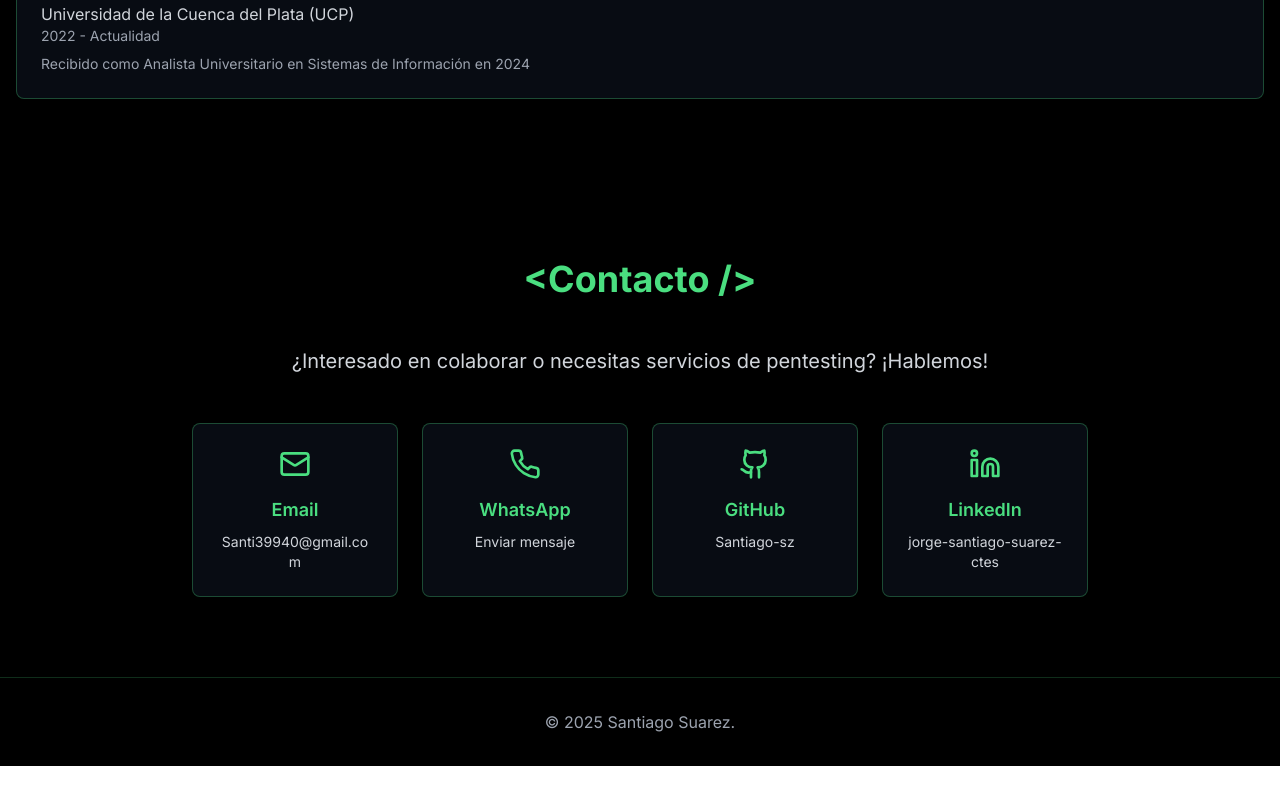
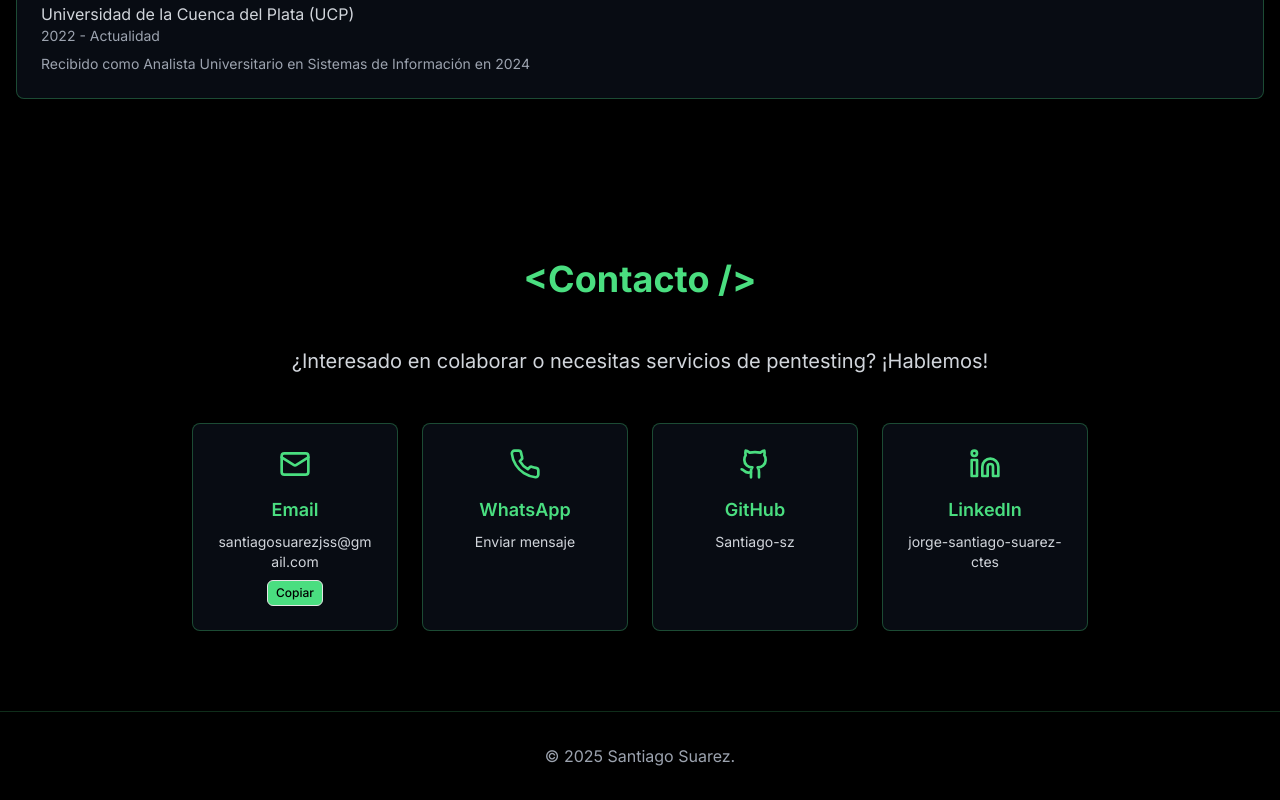
Before and after one commit to Santiago-sz/MiPortfolio, a Next.js app: page / in a window 1280 px wide. Shown: the part 2679-3479 px from the top of the page. Before the commit the page ends 3445 px from the top, so only its background shows below. Built offline with nearby package versions, Linux system fonts and the light colour scheme.

Commit message:
cv cambio

```diff
--- a/app/page.tsx
+++ b/app/page.tsx
@@ -609,8 +609,8 @@ export default function Portfolio() {
                 {
                   icon: Mail,
                   label: "Email",
-                  value: "Santi39940@gmail.com",
-                  href: "mailto:Santi39940@gmail.com",
+                  value: "santiagosuarezjss@gmail.com",
+                  href: "mailto:santiagosuarezjss@gmail.com",
                 },
                 {
                   icon: Phone,
@@ -646,7 +646,33 @@ export default function Portfolio() {
                     <CardContent className="p-4 sm:p-6 text-center">
                       <Icon className="h-6 w-6 sm:h-8 sm:w-8 text-green-400 mx-auto mb-4" />
                       <h3 className="text-base sm:text-lg font-semibold text-green-400 mb-2">{label}</h3>
-                      <p className="text-gray-300 text-xs sm:text-sm break-all">{value}</p>
+                      {label === "Email" ? (
+                        <div className="flex flex-col items-center gap-2">
+                          <p className="text-gray-300 text-xs sm:text-sm break-all">
+                            <span>santiagosuarezjss</span>
+                            <span className="break-all">@gmail.com</span>
+                          </p>
+                          <Button
+                            variant="outline"
+                            size="sm"
+                            className="bg-green-400 text-black hover:bg-green-300 text-xs px-2 py-1 h-auto"
+                            onClick={(e) => {
+                              e.preventDefault();
+                              navigator.clipboard.writeText(value);
+                              const button = e.currentTarget;
+                              const originalText = button.textContent;
+                              button.textContent = "¡Copiado!";
+                              setTimeout(() => {
+                                button.textContent = originalText;
+                              }, 2000);
+                            }}
+                          >
+                            Copiar
+                          </Button>
+                        </div>
+                      ) : (
+                        <p className="text-gray-300 text-xs sm:text-sm break-all">{value}</p>
+                      )}
                     </CardContent>
                   </Card>
                 </motion.a>
```
Also changed, not shown: 1 other file (tests, documents, lock files or other folders).
